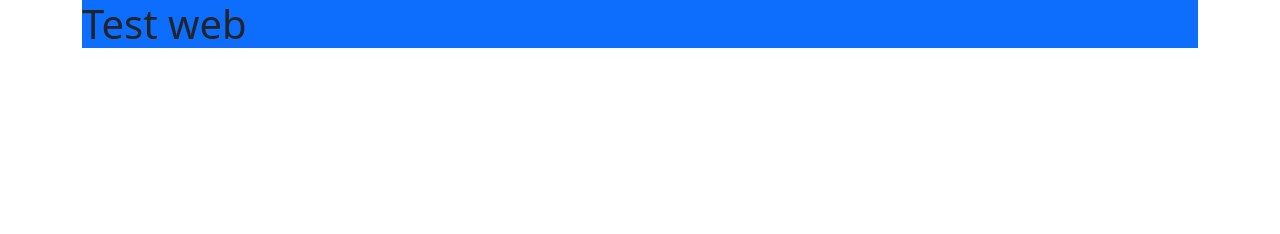
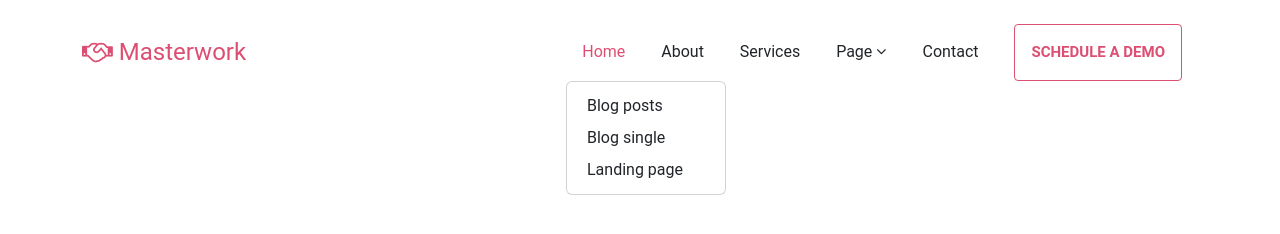
Before and after one commit to dpc44/boostrap-capstone, a plain HTML site: page index.html in a window 1280 px wide. Drawn offline with nearby package versions, Linux system fonts and the light colour scheme.

Commit message:
menu-add

```diff
--- a/index.html
+++ b/index.html
@@ -6,6 +6,13 @@
     <meta http-equiv="X-UA-Compatible" content="IE=edge">
     <meta name="viewport" content="width=device-width, initial-scale=1.0">
     <title>boostrap capstone</title>
+    <!-- font + line awesome -->
+    <link rel="stylesheet" href="https://cdnjs.cloudflare.com/ajax/libs/font-awesome/6.2.1/css/all.min.css"
+        integrity="sha512-MV7K8+y+gLIBoVD59lQIYicR65iaqukzvf/nwasF0nqhPay5w/9lJmVM2hMDcnK1OnMGCdVK+iQrJ7lzPJQd1w=="
+        crossorigin="anonymous" referrerpolicy="no-referrer" />
+
+
+    <link rel="stylesheet" href="https://cdnjs.cloudflare.com/ajax/libs/font-awesome/4.7.0/css/font-awesome.min.css">
     <!-- bootstrap css -->
     <link href="https://cdn.jsdelivr.net/npm/bootstrap@5.3.0-alpha1/dist/css/bootstrap.min.css" rel="stylesheet"
         integrity="sha384-GLhlTQ8iRABdZLl6O3oVMWSktQOp6b7In1Zl3/Jr59b6EGGoI1aFkw7cmDA6j6gD" crossorigin="anonymous">
@@ -15,10 +22,30 @@
 
 <body>
     <!-- header -->
-    <header class="header">
+    <header class="header bg-white">
         <div class="container">
-            <div class="bg-primary">
-                <h1>Test web</h1>
+            <div class="d-flex justify-content-between align-items-center py-4">
+                <a href="" class="logo fs-4 text">
+                    <i class="fa fa-handshake-o"></i>
+                    Masterwork
+                </a>
+
+                <div class="menu">
+                    <a href="#" class="mx-3 text-dark active-link">Home</a>
+                    <a href="#" class="mx-3 text-dark">About</a>
+                    <a href="#" class="mx-3 text-dark">Services</a>
+                    <a href="#" class="mx-3 text-dark" data-bs-toggle="dropdown">Page
+                        <i class="fa fa-angle-down"></i>
+                    </a>
+                    <ul class="dropdown-menu show" data-popper-placement="bottom-start">
+                        <li><a class="dropdown-item mx-auto w-75 ps-0 " href="#">Blog posts</a></li>
+                        <li><a class="dropdown-item mx-auto w-75 ps-0 " href="#">Blog single</a></li>
+                        <li><a class="dropdown-item mx-auto w-75 ps-0 " href="#">Landing page</a></li>
+                    </ul>
+                    <a href="#" class="mx-3 text-dark">Contact</a>
+                    <button class=" button-deco mx-3 px-3 py-3 bg-white rounded-1">SCHEDULE A DEMO</button>
+
+                </div>
             </div>
 
 
--- a/styles/index.css
+++ b/styles/index.css
@@ -0,0 +1,74 @@
+* {
+    padding: 0;
+    margin: 0;
+    box-sizing: border-box;
+    font-family: 'Roboto', sans-serif;
+
+
+}
+
+
+/* header */
+.header .logo {
+    color: #dc4f72;
+    text-decoration: none;
+}
+
+.header a i{
+    text-decoration: none;
+}
+
+.header .menu a {
+    text-decoration: none;
+    position: relative;
+    transition: all 0.5s;
+}
+
+
+.header .menu a:hover{
+
+    color: #dc4f72 !important;
+    transition: color 0.5s;
+}
+.header .active-link{
+    color: #dc4f72 !important;
+}
+
+.header .menu a::after{
+    content: '';
+    position: absolute;
+    bottom: -5px;
+    left: 0;
+    height: 3px;
+    width: 0%;
+    background-color: #dc4f72;
+}
+
+.header .menu a:hover::after{
+    width: 50%;
+    transition: width 0.5s;
+}
+
+.dropdown-menu a:hover {
+
+    background-color:transparent !important;
+
+}
+
+
+.header .menu .button-deco{
+    border: 1px solid #dc4f72;
+    color: #dc4f72;
+    font-size: 15px;
+    font-weight: 700;
+    transition: all 0.5s;
+}
+
+
+.header .menu .button-deco:hover{
+    border: 1px solid transparent;
+    color: #fff;
+    background-color: #dc4f72 !important;
+
+    transition: all 0.5s;
+}
```
